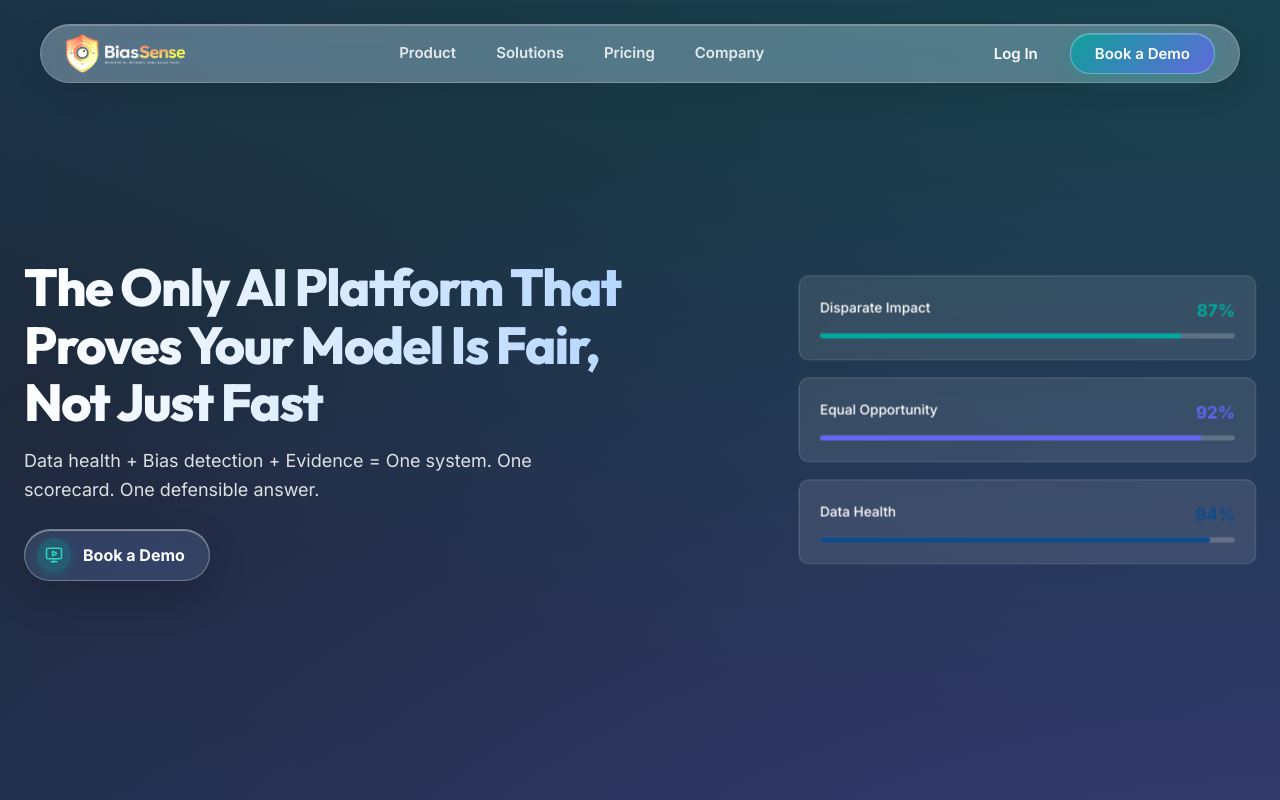
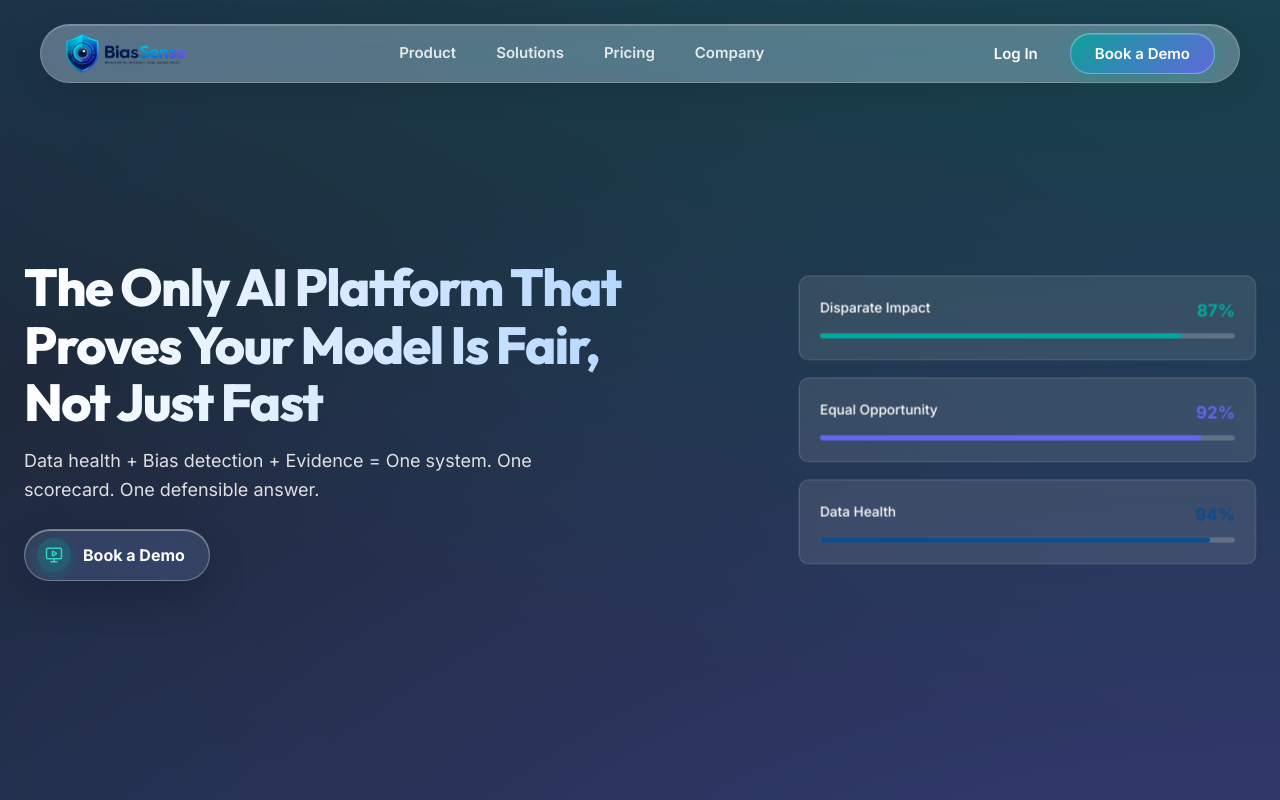
Before and after one commit to Pathi-Rama-Dhanunjay/webapp-bias-sense, a React (Vite) app: page / in a window 1280 px wide. Shown: the top 800 px of the page. Built offline with nearby package versions, Linux system fonts and the light colour scheme.

Commit message:
style: remove logo inversion on dark backgrounds

```diff
--- a/src/components/Navigation/NavBar.jsx
+++ b/src/components/Navigation/NavBar.jsx
@@ -101,8 +101,8 @@ const NavBar = () => {
                 height: '100%',
                 width: 'auto',
                 objectFit: 'contain',
-                mixBlendMode: isDarkText ? 'multiply' : 'screen',
-                filter: isDarkText ? 'none' : 'invert(1) brightness(1.5)',
+                mixBlendMode: isDarkText ? 'multiply' : 'normal',
+                filter: 'none',
                 transition: 'filter 0.3s, mix-blend-mode 0.3s'
               }}
             />
```
